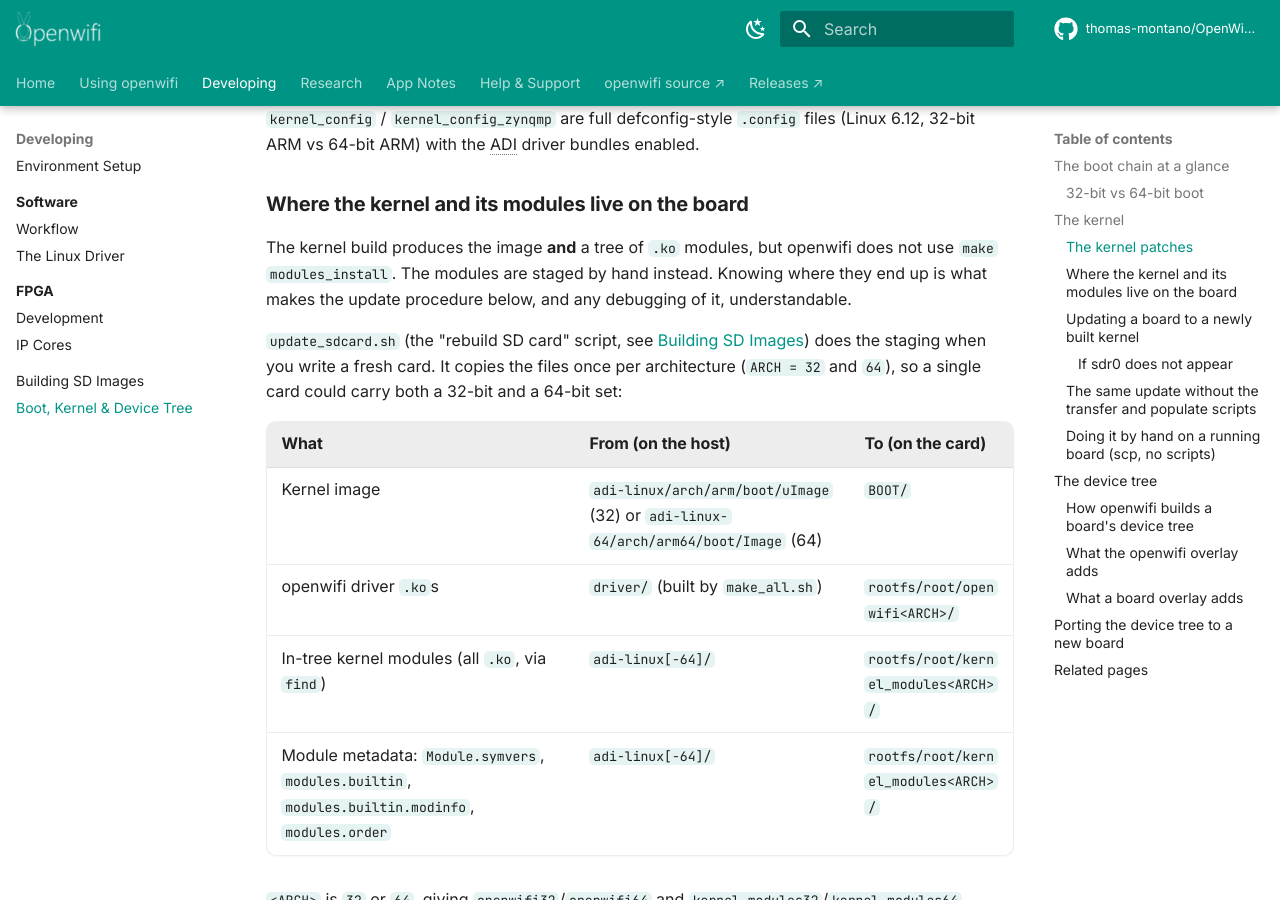
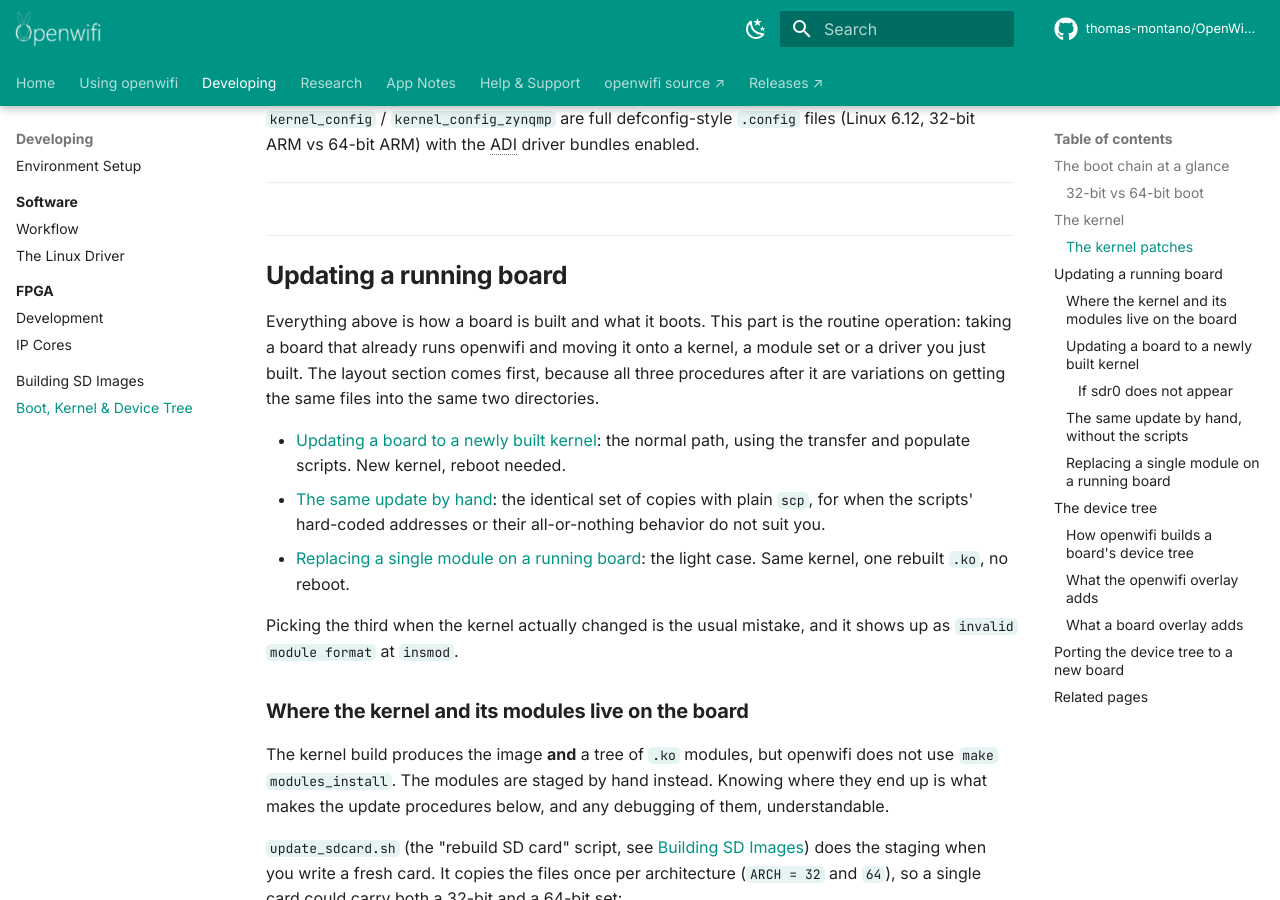
Before and after one commit to ThomasMontanoGames/OpenWifi-Wiki, an MkDocs documentation site: the page built from docs/Boot-Kernel-Device-Tree.md, in a window 1280 px wide and 900 px high, scrolled down 3072 px. Built offline with MkDocs 1.6.1 and Material for MkDocs 9.7.7, drawn with Linux system fonts in a browser that asks for light colours; comment, search, counter and statistics services are not loaded; some of the changed text lies outside the part shown.

Commit message:
docs: regroup the board update procedures under their own section
The kernel section had grown three update procedures plus a
troubleshooting table, so the operational half moves to a new
"Updating a running board" heading with a chooser between the three.
Heading levels only, so every anchor slug is unchanged.

Also renames the two "by hand" sections so they are tellable apart,
fixes the now-plural references to "the procedure above", and links
the sdr0 troubleshooting table from the manual procedure.

Co-Authored-By: Claude Opus 5 <noreply@anthropic.com>

````diff
--- a/docs/Boot-Kernel-Device-Tree.md
+++ b/docs/Boot-Kernel-Device-Tree.md
@@ -4,7 +4,7 @@ This page explains how an openwifi board actually boots: the boot image, the ker
 
 If you just want to flash a card and run, see [Getting Started](Getting-Started.md). If you want to rebuild the driver or a full SD image, see [Software Development Workflow](Software-Development-Workflow.md). This page is for understanding and modifying the boot chain itself. All paths below are in the [openwifi](https://github.com/open-sdr/openwifi) repo under `kernel_boot/` unless noted.
 
-If you already have a working board and only want to move it onto a newly built kernel and set of modules, go straight to [Updating a board to a newly built kernel](#updating-a-board-to-a-newly-built-kernel), which is the complete procedure from a PC-side build to `sdr0` showing up in `ifconfig -a`.
+If you already have a working board and only want to move it onto a newly built kernel and set of modules, go straight to [Updating a running board](#updating-a-running-board), which covers the whole path from a PC-side build to `sdr0` showing up in `ifconfig -a`, with the scripts or by hand.
 
 ## The boot chain at a glance
 
@@ -133,9 +133,21 @@ Four small patches (in `kernel_boot/`, documented in `kernel_patch_readme.md`) a
 
 `kernel_config` / `kernel_config_zynqmp` are full defconfig-style `.config` files (Linux 6.12, 32-bit ARM vs 64-bit ARM) with the ADI driver bundles enabled.
 
+---
+
+## Updating a running board
+
+Everything above is how a board is built and what it boots. This part is the routine operation: taking a board that already runs openwifi and moving it onto a kernel, a module set or a driver you just built. The layout section comes first, because all three procedures after it are variations on getting the same files into the same two directories.
+
+- [Updating a board to a newly built kernel](#updating-a-board-to-a-newly-built-kernel): the normal path, using the transfer and populate scripts. New kernel, reboot needed.
+- [The same update by hand](#the-same-update-by-hand-without-the-scripts): the identical set of copies with plain `scp`, for when the scripts' hard-coded addresses or their all-or-nothing behavior do not suit you.
+- [Replacing a single module on a running board](#replacing-a-single-module-on-a-running-board): the light case. Same kernel, one rebuilt `.ko`, no reboot.
+
+Picking the third when the kernel actually changed is the usual mistake, and it shows up as `invalid module format` at `insmod`.
+
 ### Where the kernel and its modules live on the board
 
-The kernel build produces the image **and** a tree of `.ko` modules, but openwifi does not use `make modules_install`. The modules are staged by hand instead. Knowing where they end up is what makes the update procedure below, and any debugging of it, understandable.
+The kernel build produces the image **and** a tree of `.ko` modules, but openwifi does not use `make modules_install`. The modules are staged by hand instead. Knowing where they end up is what makes the update procedures below, and any debugging of them, understandable.
 
 `update_sdcard.sh` (the "rebuild SD card" script, see [Building SD Images](Building-SD-Images.md#3-run-update_sdcardsh)) does the staging when you write a fresh card. It copies the files once per architecture (`ARCH = 32` and `64`), so a single card could carry both a 32-bit and a 64-bit set:
 
@@ -286,9 +298,9 @@ dmesg | grep -i -E 'sdr|ad9361|openwifi'
 !!! note "Updating the device tree or `BOOT.BIN` only"
     Steps 3 and 5 already carry `BOOT.BIN` and the `.dtb` along with the kernel, so a device-tree change alone can use the same flow. The only requirement is a power-cycle or reboot, because those two are read at boot and cannot be reloaded live. The alternative is to mount the `BOOT` partition on your PC and copy the files in directly.
 
-### The same update without the transfer and populate scripts
+### The same update by hand, without the scripts
 
-Steps 3 to 7 above are just file copies, so you can do them by hand. That is worth doing when your board is not at the hard-coded `192.168.10.122`, when you only want part of the update, or when you want to see exactly which files are touched. Everything below is what `transfer_kernel_image_module_to_board.sh`, `transfer_driver_userspace_to_board.sh`, `populate_kernel_image_module_reboot.sh` and `populate_driver_userspace.sh` do, with the tar step dropped and the paths spelled out. It replaces steps 3, 4, 5 and 7, and still needs steps 1 and 2 (build the kernel, rebuild the driver against it) done first.
+Steps 3 to 7 above are only file copies and a symlink, so you can do them by hand. That is worth doing when your board is not at the hard-coded `192.168.10.122`, when you only want part of the update, or when you want to see exactly which files are touched. Everything below is what `transfer_kernel_image_module_to_board.sh`, `transfer_driver_userspace_to_board.sh`, `populate_kernel_image_module_reboot.sh` and `populate_driver_userspace.sh` do, with the tar step dropped and the paths spelled out. It replaces steps 3 to 7, and still needs steps 1 and 2 (build the kernel, rebuild the driver against it) done first.
 
 **On the PC: pick the arch-dependent names.**
 
@@ -412,9 +424,11 @@ cd /root/openwifi
 ifconfig -a | grep sdr0
 ```
 
-### Doing it by hand on a running board (`scp`, no scripts)
+If it does not show up, the same table applies: [If `sdr0` does not appear](#if-sdr0-does-not-appear).
 
-If a board is already up and you just rebuilt one or more modules against the **same** kernel it is running, you do not need the full procedure above, `update_sdcard.sh` or a reboot. You can push the `.ko`s over the network and reload them live. The one thing to get right is *which* directory each module lands in, and that follows directly from how `wgd.sh` loads it (this still relies on the `/lib/modules` symlink described above):
+### Replacing a single module on a running board
+
+If a board is already up and you just rebuilt one or more modules against the **same** kernel it is running, you need neither of the two procedures above, nor `update_sdcard.sh`, nor a reboot. You can push the `.ko`s over the network and reload them live. The one thing to get right is *which* directory each module lands in, and that follows directly from how `wgd.sh` loads it (this still relies on the `/lib/modules` symlink described above):
 
 - **openwifi driver stack** (`sdr`, `tx_intf`, `rx_intf`, `openofdm_tx`, `openofdm_rx`, `xpu`) and the **board-support modules** (`ad9361_drv`, `xilinx_dma`, …): `wgd.sh` `insmod`s these by explicit path from its **own directory**, so they go into `/root/openwifi/`. Putting them in `kernel_modules/` will *not* make `wgd.sh` find them.
 - **Base kernel modules** (`mac80211`, `cfg80211`, other in-tree `.ko`s): these are the only ones `wgd.sh` pulls with `modprobe`, so they go into `/root/kernel_modules/` (the `/lib/modules/$(uname -r)` target).
````
